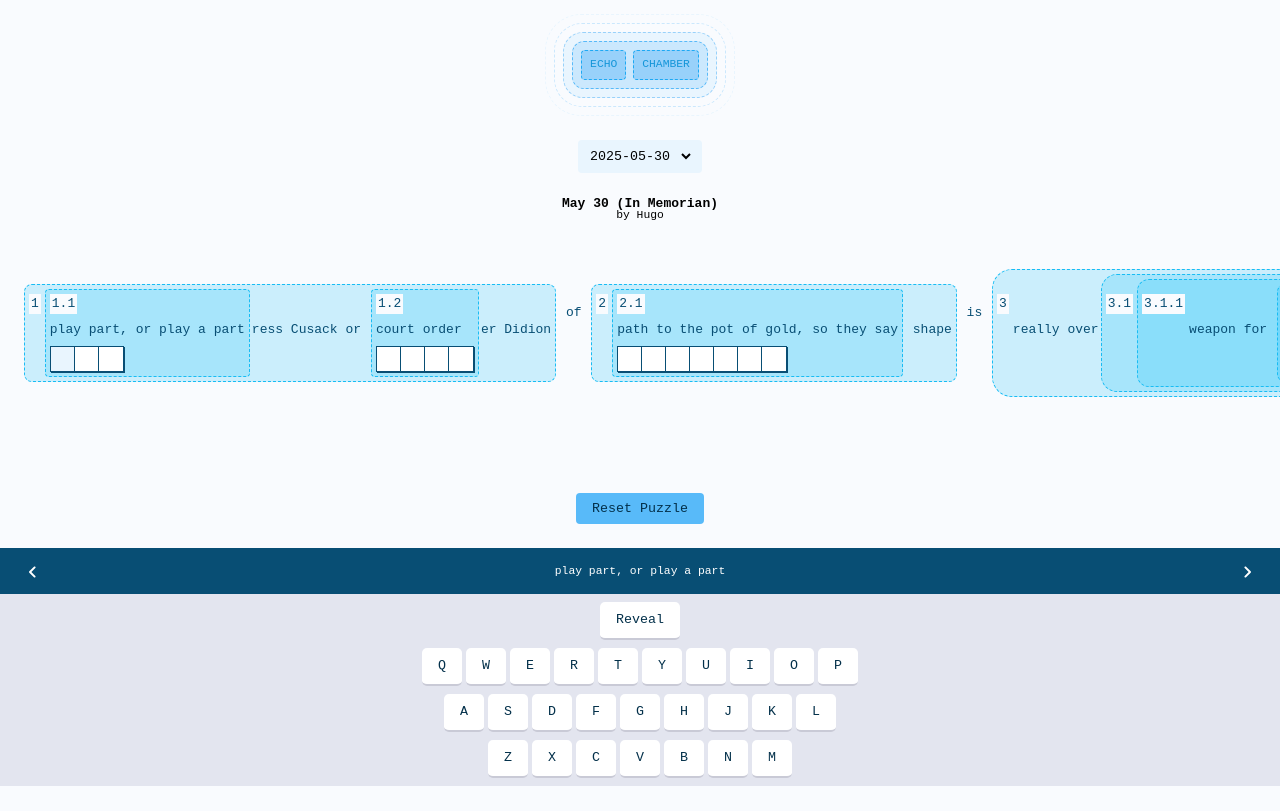
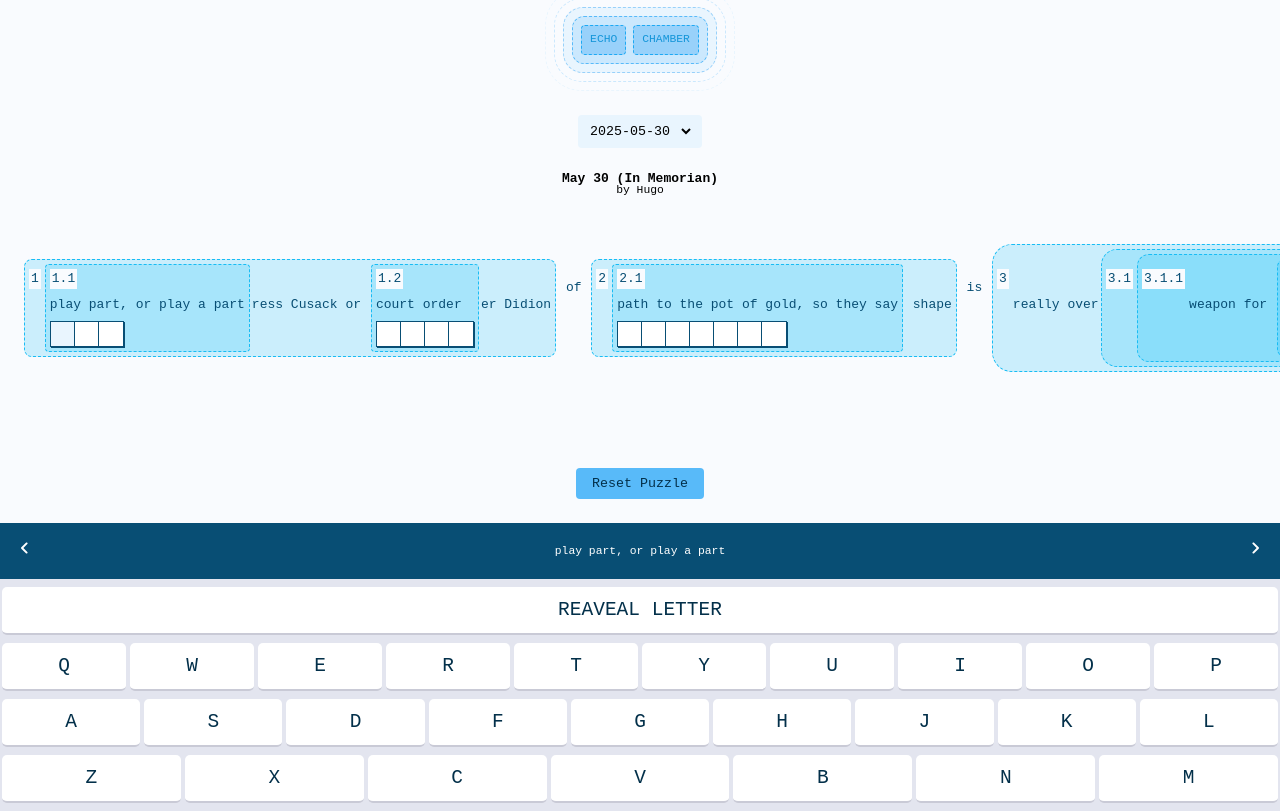
Before and after one commit to hugolynch/echo, a Svelte app: page / in a window 1280 px wide. Built offline with nearby package versions, Linux system fonts and the light colour scheme.

Commit message:
Add flex to keyboard keys and various minor style changes

```diff
--- a/src/components/Keyboard.svelte
+++ b/src/components/Keyboard.svelte
@@ -22,7 +22,7 @@
         <button class="tab" onclick={() => key('Tab')}><img src="/next.svg" alt="next"></button>
     </div>
     <div class="row">
-        <button class="" onclick={() => key('reveal')}>Reveal</button>
+        <button class="" onclick={() => key('reveal')}>REAVEAL LETTER</button>
     </div>
     {#each letters as row}
         <div class="row">
@@ -52,6 +52,7 @@
         align-items: center;
         justify-content: center;
         gap: 4px;
+        padding: 0 2px;
 
         & .clue {
             flex: 1;
@@ -69,6 +70,8 @@
                 color: #FFFFFF;
                 border: none;
                 border-radius: 0;
+                flex-grow: revert;
+                padding: 8px;
             }
         }
     }
@@ -76,8 +79,11 @@
     button {
         background-color: #FFFFFF;
         border-bottom: 2px solid #C9CAD6;
-        height: 38px;
+        height: 48px;
         border-radius: 5px;
+        flex-grow: 1;
+        padding: 0 8px;
+        font-size: 2.4rem;
 
         &:active {
             background-color: #F2F3FB;
```
